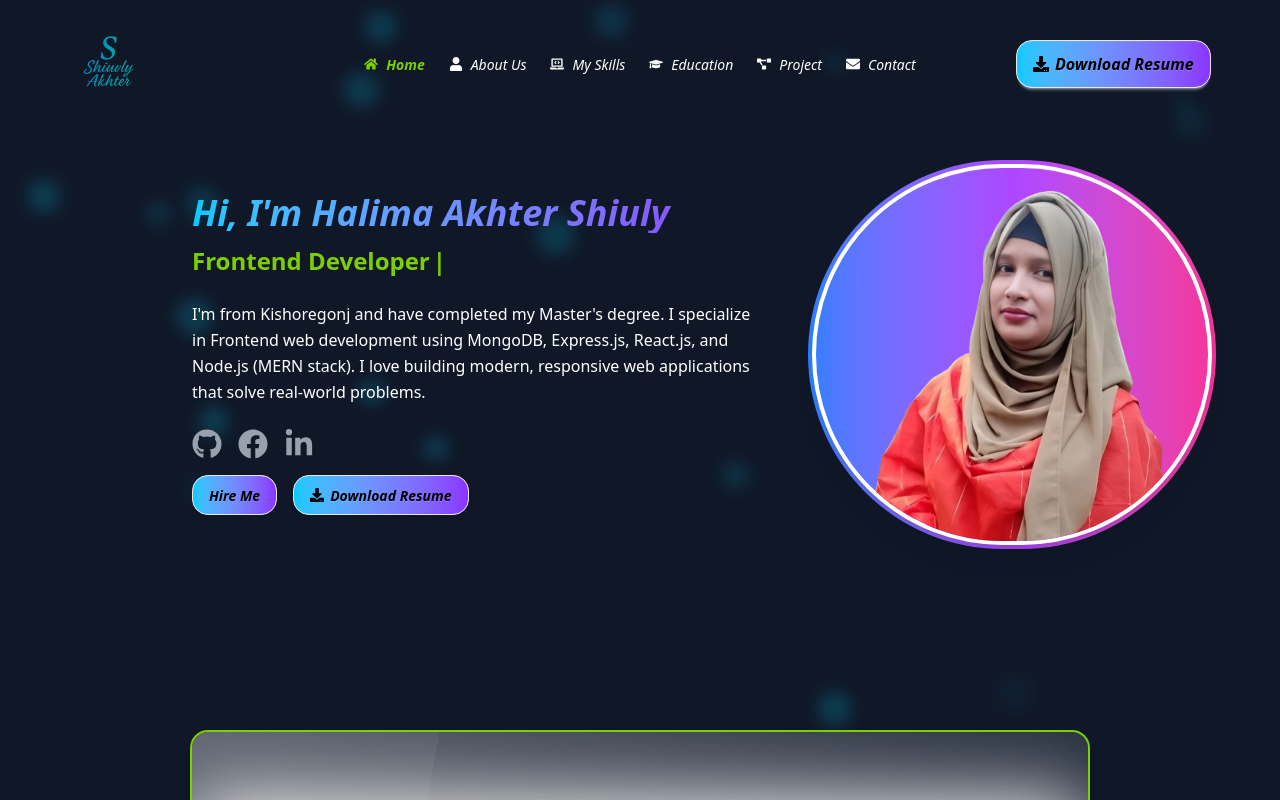
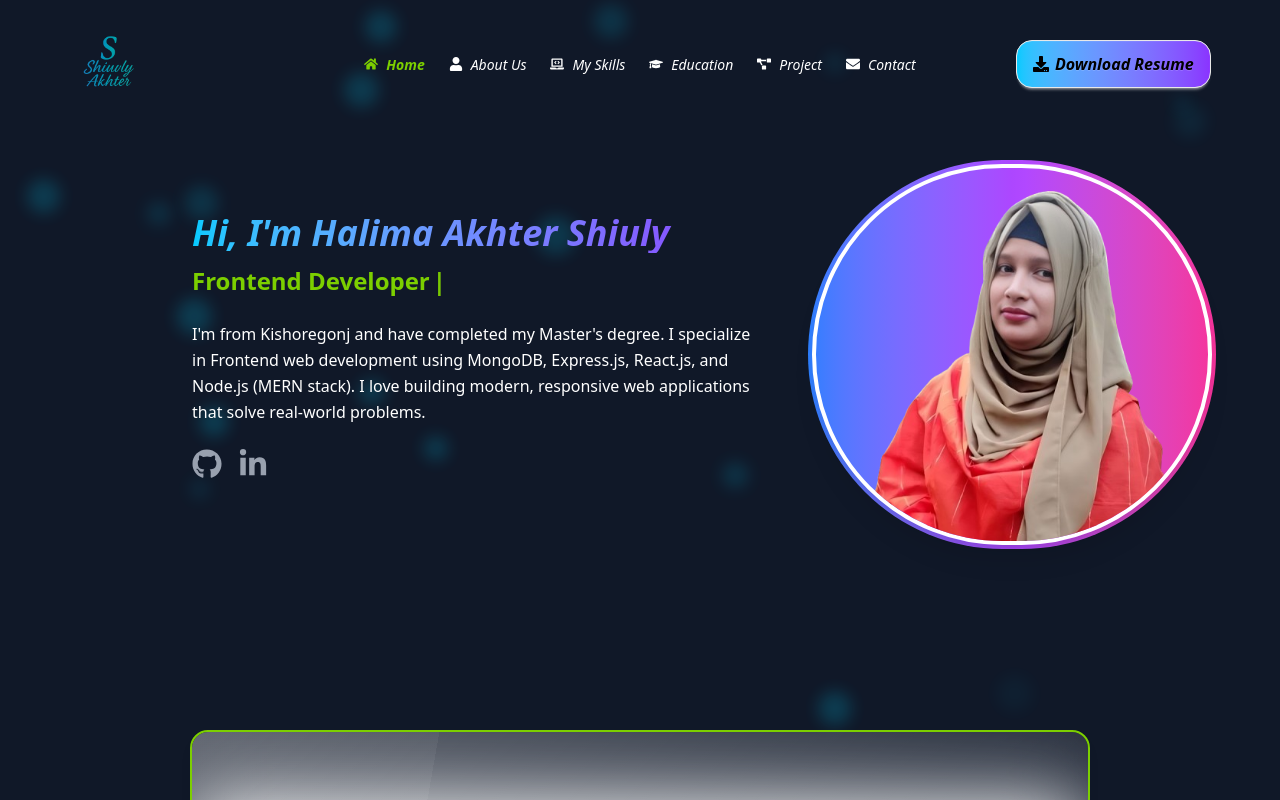
Before and after one commit to shiuly-28/my-portfoilo, a React (Vite) app: page / in a window 1280 px wide. Shown: the top 800 px of the page. Built offline with nearby package versions, Linux system fonts and the light colour scheme.

Commit message:
implement the new resume

```diff
--- a/src/Pages/Banner.jsx
+++ b/src/Pages/Banner.jsx
@@ -3,9 +3,9 @@ import image from '../assets/sheauly.png';
 import { Typewriter } from "react-simple-typewriter";
 import { motion } from "framer-motion";
 
-import { FaDownload, FaFacebook, FaGithub, FaLinkedinIn } from 'react-icons/fa';
+import {  FaFacebook, FaGithub, FaLinkedinIn } from 'react-icons/fa';
 
-import resume from '../assets/Shiuly Resume .pdf'
+
 
 const Banner = () => {
 
@@ -71,39 +71,13 @@ const Banner = () => {
                         <a href="https://github.com/shiuly-28" target="_blank" rel="noopener noreferrer" className="text-gray-400 hover:text-white">
                             <FaGithub size={30} />
                         </a>
-                        <a href="https://www.facebook.com/sheauly.akhter.7" target="_blank" rel="noopener noreferrer" className="text-gray-400 hover:text-white">
-                            <FaFacebook size={30} />
-                        </a>
+
                         <a href="https://www.linkedin.com/in/halima-akhter-shiuly/" target="_blank" rel="noopener noreferrer" className="text-gray-400 hover:text-white">
                             <FaLinkedinIn size={30} />
                         </a>
                     </div>
 
-                    {/* Buttons */}
-                    <div className="flex gap-4 justify-center lg:justify-start">
-                        <motion.div
-                            initial={{ opacity: 0, y: 30 }}
-                            whileInView={{ opacity: 1, y: 0 }}
-                            whileHover={{ scale: 1.1 }}
-                            transition={{ duration: 0.6, type: 'spring', stiffness: 100 }}
-                            viewport={{ once: true, amount: 0.5 }}
-                        >
-                            <a href="https://github.com/shiuly-28" download className="btn bg-gradient-to-r from-[#00CAFF] to-[#8a33ff] rounded-2xl shadow-md  active:scale-60 transform hover:scale-[1.04] cursor-pointer hover:bg-primary/10 hover:shadow-[0_0_10px_3px_lime] transition duration-300 text-black font-semibold italic">Hire Me
 
-                            </a>
-                        </motion.div>
-
-                        <motion.div
-                            initial={{ opacity: 0, y: 30 }}
-                            whileInView={{ opacity: 1, y: 0 }}
-                            whileHover={{ scale: 1.1 }}
-                            transition={{ duration: 0.6, type: 'spring', stiffness: 100 }}
-                            viewport={{ once: true, amount: 0.5 }}
-                        >
-                            <a href={resume} download className="btn bg-gradient-to-r from-[#00CAFF] to-[#8a33ff] shadow-md rounded-2xl active:scale-60 transform hover:scale-[1.04] cursor-pointer hover:bg-primary/10 hover:shadow-[0_0_10px_3px_lime] transition duration-300 text-black italic font-semibold"><FaDownload />Download Resume
-                            </a>
-                        </motion.div>
-                    </div>
                 </div>
             </div>
         </div>
--- a/src/shared/Nabver.jsx
+++ b/src/shared/Nabver.jsx
@@ -1,7 +1,7 @@
 import React from 'react';
 import logo from '../assets/logo2.png';
 import { FaHome, FaUser, FaLaptopCode, FaGraduationCap, FaProjectDiagram, FaEnvelope, FaDownload } from 'react-icons/fa';
-import resume from '../assets/Shiuly Resume .pdf';
+import resume from '../assets/Frontend resume.pdf';
 import { NavLink } from 'react-router-dom';
 
 const Nabver = () => {
```
Also changed, not shown: 1 other file (tests, documents, lock files or other folders).
